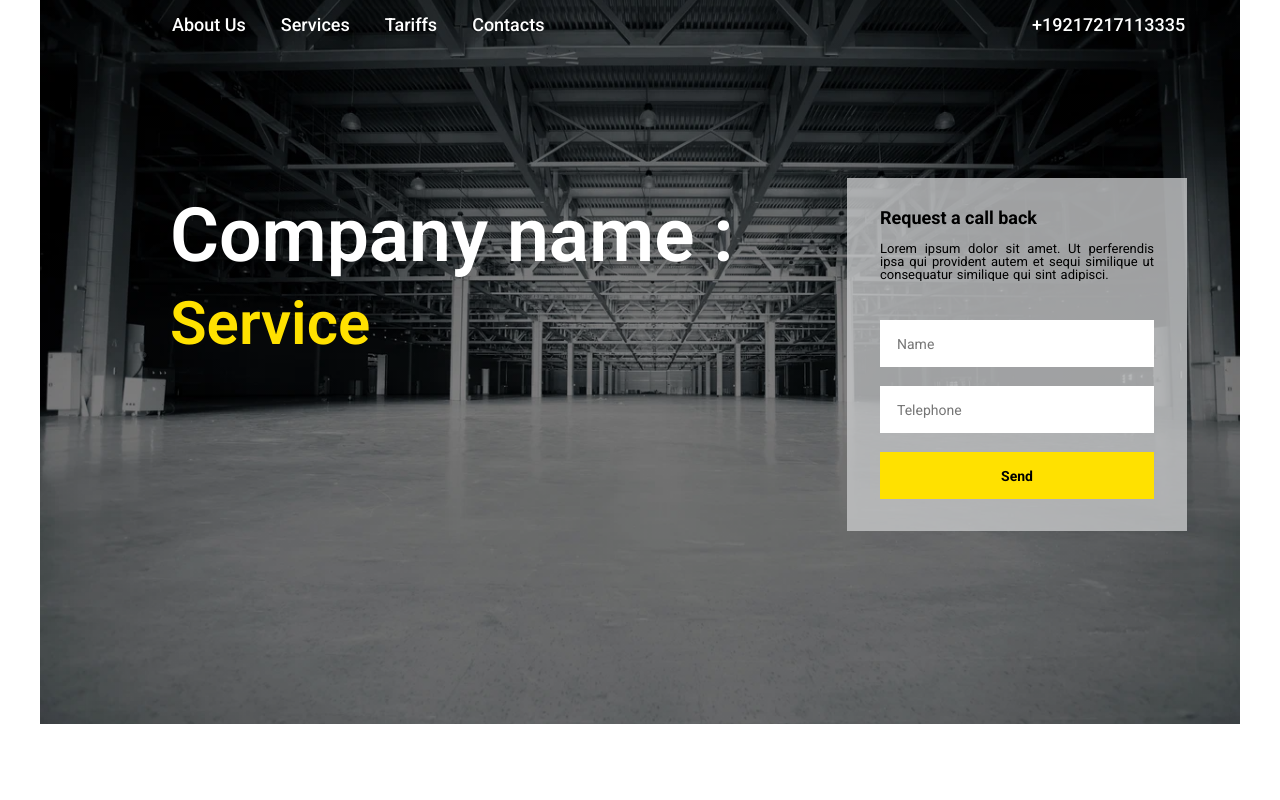
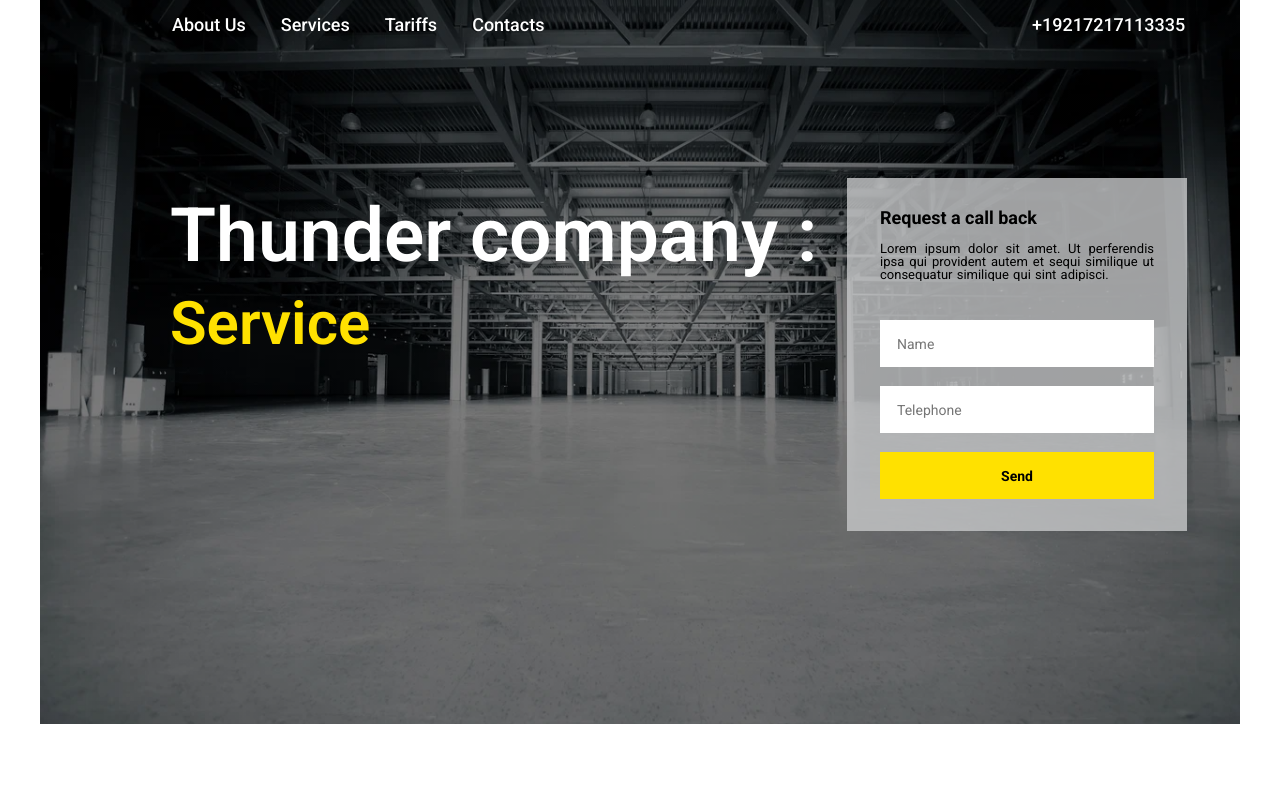
Before and after one commit to thunder-365/Build_company_site_, a plain HTML site: page index.html in a window 1280 px wide. Shown: the top 800 px of the page. Drawn offline with Linux system fonts and the light colour scheme.

Commit message:
add name company

```diff
--- a/index.html
+++ b/index.html
@@ -32,7 +32,7 @@
         <div class="request">
 
             <div class="name_company">
-                 <p class="up_of_text_of_name_company">Company name :</p>
+                 <p class="up_of_text_of_name_company">Thunder company :</p>
                  <p  class="bottom_of_text_of_name_company" >Service</p>
             </div>
 
```
